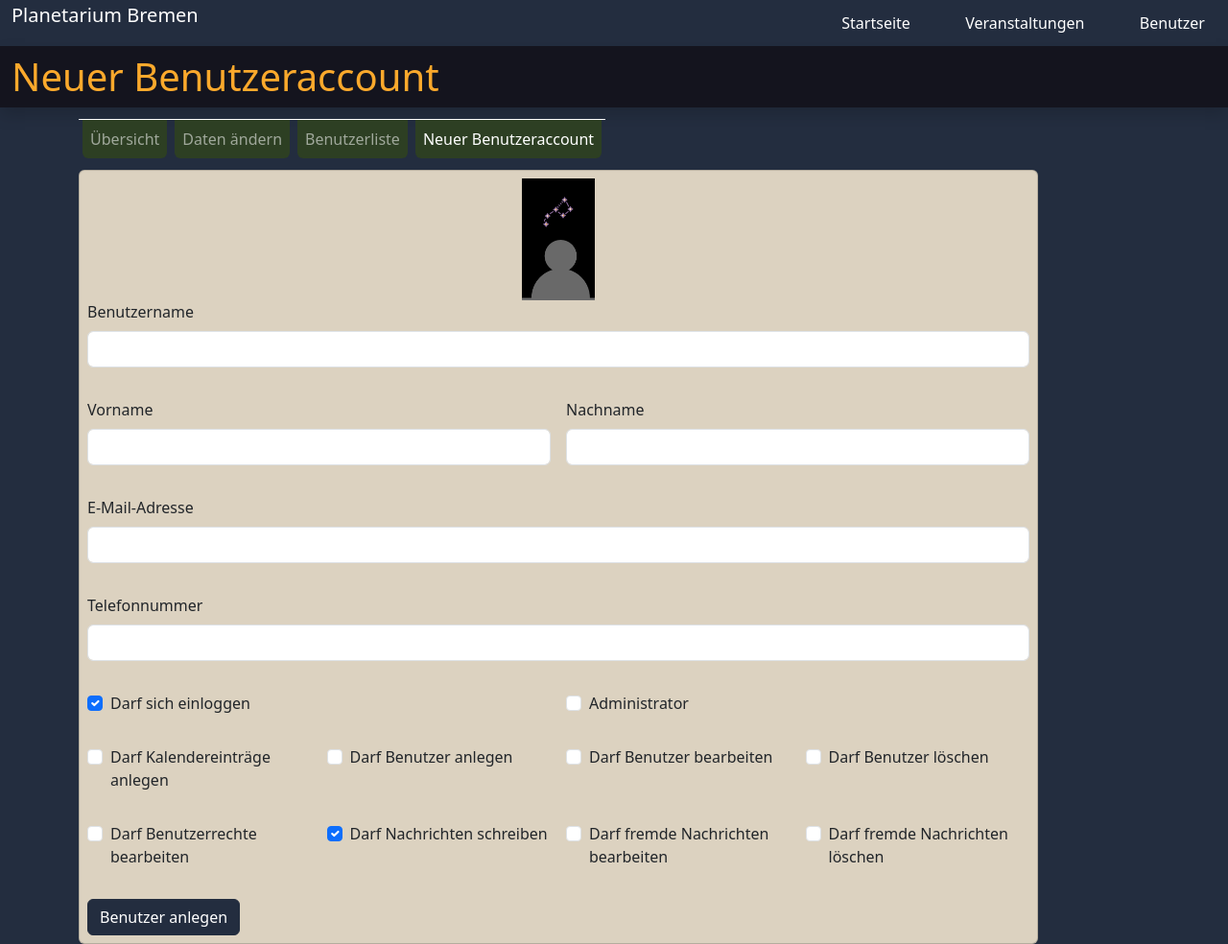
After one commit to Armag3ddon/olbersplanetarium, a Flask app: page /usercreate in a window 1280 px wide. The commit adds this page. Shown: the whole page at 96% size. Run offline with Flask 3, Linux system fonts and the light colour scheme; a user stored in the database is signed in; tables that the repository leaves empty hold one stand-in row (values such as "Sample post"); some libraries are stand-ins or nearby versions.

Commit message:
Add basic user creation page.

```diff
--- /dev/null
+++ b/app/templates/users/usercreate.html
@@ -0,0 +1,65 @@
+{% extends 'users/usernav.html' %}
+{% from 'bootstrap5/form.html' import render_field %}
+
+{% block headline %}{{ _('Neuer Benutzeraccount') }}{% endblock %}
+
+{% block content %}
+<div class="container justify-content-center">
+    <div class="card bg-complementary p-2" style="max-width: 1000px;">
+        <div class="row justify-content-center">
+            <img src="{{ url_for('static', filename='img/default_profile.png') }}" class="img-fluid" alt="{{ _('Neuer Benutzer') }}" style="max-width: 100px;">
+        </div>
+        <form action method="post" class="form row g-3" role="form">
+        {{ form.csrf_token() }}
+            <div class="col-md-12">
+                {{ render_field(form.username) }}
+            </div>
+            <div class="col-md-6">
+                {{ render_field(form.firstname) }}
+            </div>
+            <div class="col-md-6">
+                {{ render_field(form.lastname) }}
+            </div>
+            <div class="col-md-12">
+                {{ render_field(form.email) }}
+            </div>
+            <div class="col-md-12">
+                {{ render_field(form.phone) }}
+            </div>
+            <div class="col-md-6">
+                {{ render_field(form.login_allowed) }}
+            </div>
+            <div class="col-md-6">
+                {{ render_field(form.is_admin) }}
+            </div>
+            <div class="col-md-3">
+                {{ render_field(form.create_calendar_entry) }}
+            </div>
+            <div class="col-md-3">
+                {{ render_field(form.create_user) }}
+            </div>
+            <div class="col-md-3">
+                {{ render_field(form.edit_user) }}
+            </div>
+            <div class="col-md-3">
+                {{ render_field(form.delete_user) }}
+            </div>
+            <div class="col-md-3">
+                {{ render_field(form.edit_rights) }}
+            </div>
+            <div class="col-md-3">
+                {{ render_field(form.create_post) }}
+            </div>
+            <div class="col-md-3">
+                {{ render_field(form.edit_foreign_post) }}
+            </div>
+            <div class="col-md-3">
+                {{ render_field(form.delete_foreign_post) }}
+            </div>
+            <div class="col-md-12">
+                {{ render_field(form.submit) }}
+            </div>
+        </form>
+    </div>
+</div>
+{% endblock %}
--- a/app/templates/users/usernav.html
+++ b/app/templates/users/usernav.html
@@ -18,6 +18,11 @@
                 <li class="nav-item bg-primarycontrast rounded-bottom mx-1">
                     {{ render_nav_item('users.userlist', _('Benutzerliste'), page=0) }}
                 </li>
+                {% if rights['create_users'] %}
+                <li class="nav-item bg-primarycontrast rounded-bottom mx-1">
+                    {{ render_nav_item('users.usercreate', _('Neuer Benutzeraccount')) }}
+                </li>
+                {% endif %}
             </ul>
         </div>
     </nav>
--- a/app/users/forms.py
+++ b/app/users/forms.py
@@ -1,9 +1,42 @@
 from flask_wtf import FlaskForm
 from flask_wtf.file import FileAllowed, FileField
-from wtforms import StringField, HiddenField, SubmitField
+from wtforms import StringField, HiddenField, SubmitField, BooleanField
 from wtforms.validators import ValidationError, Length, Email, DataRequired
 from flask_babel import _
 from app.models import User
+
+class UserCreateForm(FlaskForm):
+    username = StringField(_('Benutzername'), validators=[Length(max=128, message=_('Der Benutzername darf maximal 128 Zeichen lang sein.'))])
+    firstname = StringField(_('Vorname'), validators=[Length(max=256, message=_('Maximal 256 Zeichen für Vorname(n) erlaubt.'))])
+    lastname = StringField(_('Nachname'), validators=[Length(max=256, message=_('Maximal 256 Zeichen für Nachname(n) erlaubt.'))])
+    email = StringField(_('E-Mail-Adresse'), validators=[Length(max=256, message=_('Die E-Mail-Adresse darf maximal 256 Zeichen lang sein.')), Email(_('Ungültige E-Mail-Adresse'))])
+    phone = StringField(_('Telefonnummer'), validators=[Length(max=256, message=_('Die Telefonnummer darf maximal 256 Zeichen lang sein.'))])
+
+    is_admin = BooleanField(_('Administrator'), default=False)
+    login_allowed = BooleanField(_('Darf sich einloggen'), default=True)
+    create_calendar_entry = BooleanField(_('Darf Kalendereinträge anlegen'), default=False)
+    create_user = BooleanField(_('Darf Benutzer anlegen'), default=False)
+    edit_user = BooleanField(_('Darf Benutzer bearbeiten'), default=False)
+    delete_user = BooleanField(_('Darf Benutzer löschen'), default=False)
+    edit_rights = BooleanField(_('Darf Benutzerrechte bearbeiten'), default=False)
+    create_post = BooleanField(_('Darf Nachrichten schreiben'), default=True)
+    edit_foreign_post = BooleanField(_('Darf fremde Nachrichten bearbeiten'), default=False)
+    delete_foreign_post = BooleanField(_('Darf fremde Nachrichten löschen'), default=False)
+
+    submit = SubmitField(_('Benutzer anlegen'))
+
+    def validate_username(self, username):
+        if username.data.strip(' \t\n\r') == '':
+            raise ValidationError(_('Der Benutzername darf nicht leer sein.'))
+
+    def validate_email(self, email):
+        if email.data.strip(' \t\n\r') == '':
+            raise ValidationError(_('Die E-Mail-Adresse darf nicht leer sein.'))
+        check_email = User.query.filter_by(email=email.data).first()
+        if check_email is not None:
+            self.email.errors.append(_('Diese E-Mail-Adresse ist bereits registriert.'))
+            return False
+        return True
 
 class UserEditForm(FlaskForm):
     id = HiddenField(validators=[DataRequired(_('Benutzer-ID nicht übertragen.')), ])
--- a/app/users/routes.py
+++ b/app/users/routes.py
@@ -3,8 +3,8 @@ from flask_login import login_required, current_user
 from flask_babel import _
 from app.users import bp
 from app import db
-from app.models import User
-from app.users.forms import UserEditForm
+from app.models import User, Right
+from app.users.forms import UserEditForm, UserCreateForm
 import sqlalchemy as sa
 
 # USERPAGE
@@ -12,6 +12,7 @@ import sqlalchemy as sa
 @login_required
 def userpage():
     id = request.args.get('user')
+    rights = get_user_rights()
     # Default: look at oneself
     if not id:
         id = current_user.id
@@ -27,7 +28,7 @@ def userpage():
     form = None
     # Check access rights
     if edit and id != current_user.id:
-        if current_user.check_right_or_admin('edit_user') == False:
+        if rights['edit_users'] == False:
             flash(_('Fehler: Keine Berechtigung zur Bearbeitung von fremden Benutzern.'))
             edit = False
     # Load edit form and populate with default values
@@ -54,20 +55,73 @@ def userpage():
         flash(_('Benutzerdaten gespeichert.'))
         db.session.commit()
         return redirect(url_for('users.userpage', user=user.id))
-    return render_template('users/userpage.html', title=_("Benutzerübersicht - "), user=user, edit=edit, form=form)
+    return render_template('users/userpage.html', title=_("Benutzerübersicht - "), user=user, edit=edit, form=form, rights=rights)
 
 # USERLIST
 @bp.route('/userlist/<page>', methods=['GET'])
 @login_required
 def userlist(page):
+    rights = get_user_rights()
     query = sa.Select(User).order_by(User.id)
     users = db.paginate(query, page=int(page), per_page=50, error_out=False)
     next_url = url_for('users.userlist', page=users.next_num) if users.has_next else None
     prev_url = url_for('users.userlist', page=users.prev_num) if users.has_prev else None
-    return render_template('users/userlist.html', title=_("Benutzerliste - "), users=users.items, next_url=next_url, prev_url=prev_url)
+    return render_template('users/userlist.html', title=_("Benutzerliste - "), users=users.items, next_url=next_url, prev_url=prev_url, rights=rights)
+
+# USER CREATION
+@bp.route('/usercreate', methods=['GET', 'POST'])
+@login_required
+def usercreate():
+    rights = get_user_rights()
+    # Check access rights
+    if not rights['create_users']:
+        flash(_('Fehler: Keine Berechtigung zur Erstellung von Benutzern.'))
+        return redirect(url_for('users.userlist', page=1))
+    form = UserCreateForm()
+    # Create new user
+    if form.validate_on_submit():
+        # Submit the user
+        user = User(
+            username=form.username.data,
+            firstname=form.firstname.data,
+            lastname=form.lastname.data,
+            email=form.email.data,
+            phone=form.phone.data
+        )
+        db.session.add(user)
+        db.session.commit()
+        db.session.refresh(user)
+        # Submit the user rights
+        rights = Right(
+            user_id=user.id,
+            is_admin=form.is_admin.data,
+            login_allowed=form.login_allowed.data,
+            create_calendar_entry=form.create_calendar_entry.data,
+            create_user=form.create_user.data,
+            edit_user=form.edit_user.data,
+            delete_user=form.delete_user.data,
+            edit_rights=form.edit_rights.data,
+            create_post=form.create_post.data,
+            edit_foreign_post=form.edit_foreign_post.data,
+            delete_foreign_post=form.delete_foreign_post.data
+        )
+        db.session.add(rights)
+        db.session.commit()
+
+        flash(_('Benutzer {} erstellt.'.format(user.username)))
+        return redirect(url_for('users.userlist', page=1))
+    return render_template('users/usercreate.html', title=_("Benutzer erstellen - "), form=form, rights=rights)
 
 # USER AVATARS
 @bp.route('/avatar/<path:filename>', methods=['GET'])
 @login_required
 def avatar(filename):
     return send_from_directory(current_app.config['UPLOAD_FOLDER'], path=filename)
+
+# GET SOME SPECIFIC ACCESS RIGHTS
+def get_user_rights():
+    return {
+        'create_users': current_user.check_right_or_admin('create_user'),
+        'edit_users': current_user.check_right_or_admin('edit_user'),
+        'delete_users': current_user.check_right_or_admin('delete_user'),
+    }
```
